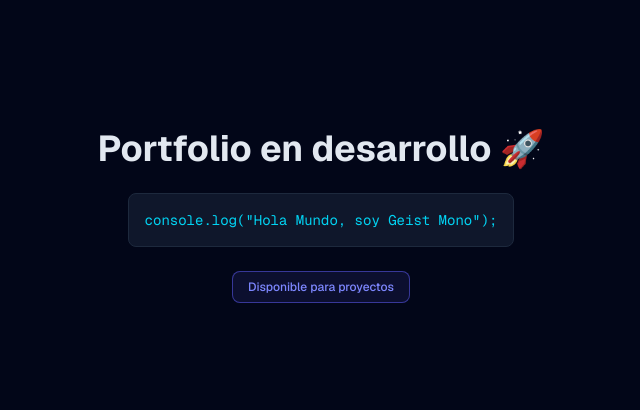
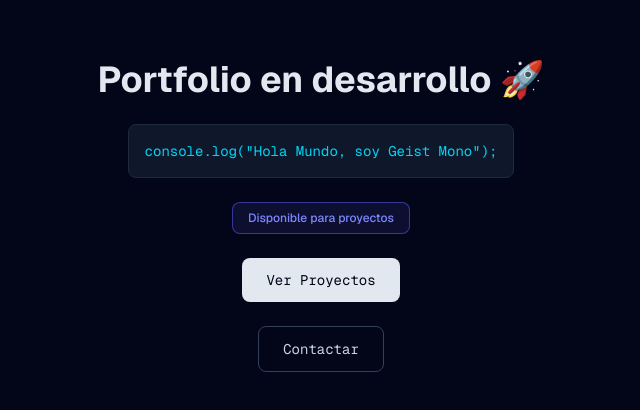
Before and after one commit to nicopowell/portfolio, a Next.js app: page / in a window 1280 px wide. Shown: the part 184-594 px from the top of the page, without its empty margins (319-959 px from the left). Built offline with nearby package versions, Linux system fonts and the light colour scheme.

Commit message:
feat(ui): se creo un componente reutilizable de Button con variantes

```diff
--- a/src/app/page.tsx
+++ b/src/app/page.tsx
@@ -1,4 +1,5 @@
 import { Badge } from "@/components/ui/Badge";
+import { Button } from "@/components/ui/Button";
 
 export default function Home() {
 	return (
@@ -8,6 +9,8 @@
 				<p className="text-sm text-cyan-400">console.log("Hola Mundo, soy Geist Mono");</p>
 			</div>
 			<Badge>Disponible para proyectos</Badge>
+      <Button>Ver Proyectos</Button>
+      <Button variant="outline">Contactar</Button>
 		</main>
 	);
 }
--- /dev/null
+++ b/src/components/ui/Button.tsx
@@ -0,0 +1,28 @@
+import { ReactNode } from "react";
+
+interface ButtonProps extends React.ButtonHTMLAttributes<HTMLButtonElement> {
+	children: ReactNode;
+	className?: string;
+	variant?: "primary" | "outline";
+}
+
+export const Button = ({
+	children,
+	className,
+	variant = "primary",
+	...props
+}: ButtonProps) => {
+  const baseStyles = "cursor-pointer inline-flex items-center justify-center px-6 py-3 rounded-lg text-sm font-mono transition-colors focus-visible:outline-none focus-visible:ring-2 focus-visible:ring-slate-400 disabled:pointer-events-none disabled:opacity-50"
+	const variants = {
+		primary: "bg-slate-200 text-slate-950 hover:bg-white",
+		outline: "bg-transparent text-slate-300 border border-slate-700 hover:bg-slate-800 hover:text-slate-100",
+	};
+	return (
+    <button
+      className={`${baseStyles} ${variants[variant]} ${className}`.trim()}
+      {...props}
+    >
+      {children}
+    </button>
+  );
+};
```
Also changed, not shown: src/lib/utills.ts (added).
